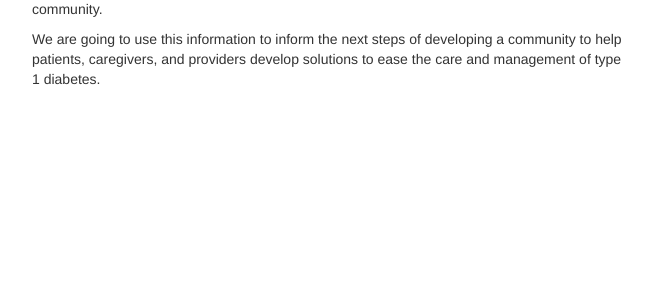
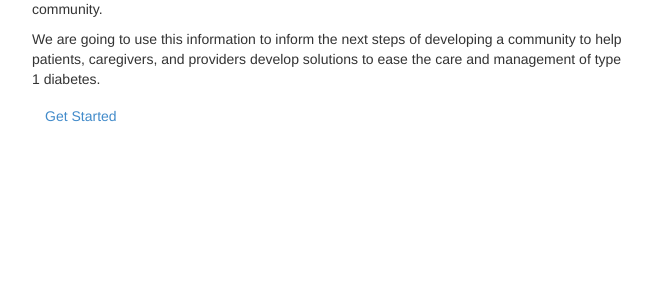
Before and after one commit to nickdotreid/diabetes-problems, a Django app: page / in a window 1280 px wide. Shown: the part 211-511 px from the top of the page, without its empty margins (308-960 px from the left). Run offline with Django 3.2, Linux system fonts and the light colour scheme; parts of the project's set-up code (start-up, migrations or seed data) failed here and were passed over; some libraries are stand-ins or nearby versions.

Commit message:
added button to ajax

```diff
--- a/ajax/templates/ajax.html
+++ b/ajax/templates/ajax.html
@@ -4,6 +4,7 @@
 	<div class="pane pane-skinny pane-odd">
 		<h1>Help Us Understand Diabetes Care</h1>
 		{% include "problems/welcome.html" %}
+		<a href="{% url 'problems-pick' %}" class="btn btn-jumbo">Get Started</a>
 	</div>
 {% endblock content %}
 
```
